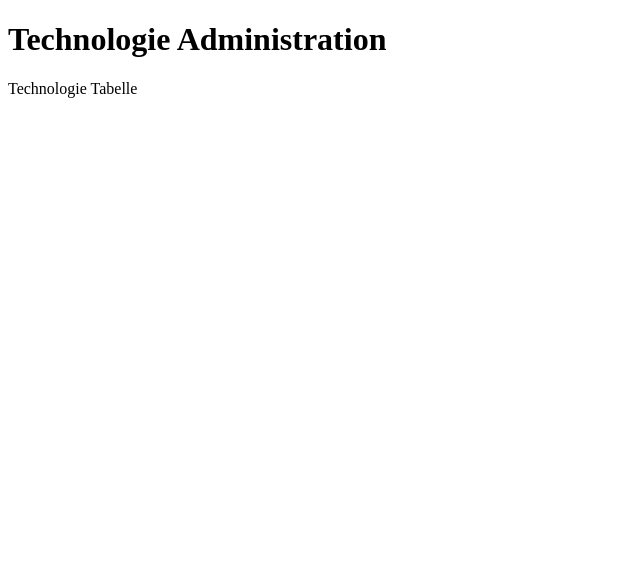
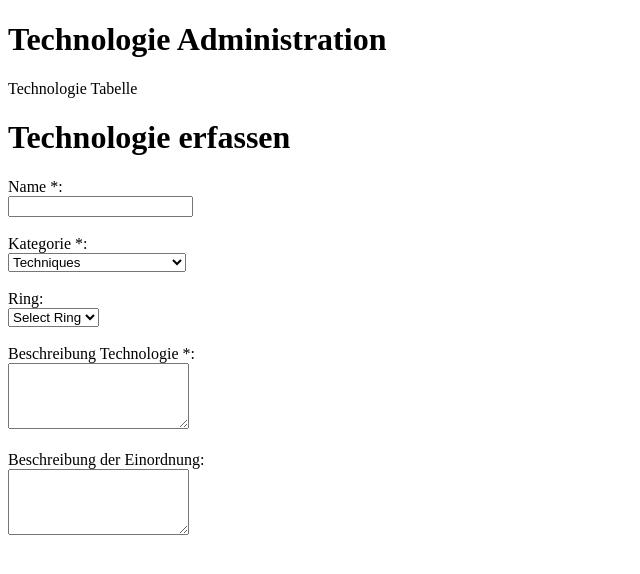
Before and after one commit to sven-baechler/technologie-radar-frontend, an Angular app: page / in a window 1280 px wide. Shown: the top 574 px of the page, without its empty margins (0-640 px from the left). Built offline with nearby package versions, Linux system fonts and the light colour scheme.

Commit message:
inhalt komponenten

```diff
--- a/src/app/app.component.html
+++ b/src/app/app.component.html
@@ -1,3 +1,4 @@
 <app-technologie-administration></app-technologie-administration>
+<app-technologie-detail></app-technologie-detail>
 
 <router-outlet />
--- a/src/app/app.module.ts
+++ b/src/app/app.module.ts
@@ -3,6 +3,7 @@ import { BrowserModule, provideClientHydration } from '@angular/platform-browser
 import { AppRoutingModule } from './app-routing.module';
 import { AppComponent } from './app.component';
 import { TechnologieAdministrationModule } from './technologie-administration/technologie-administration.module';
+import { TechnologieDetailModule } from './technologie-detail/technologie-detail.module';
 
 @NgModule({
     declarations: [
@@ -11,7 +12,8 @@ import { TechnologieAdministrationModule } from './technologie-administration/te
     imports: [
         BrowserModule,
         AppRoutingModule,
-        TechnologieAdministrationModule
+        TechnologieAdministrationModule,
+        TechnologieDetailModule
     ],
     providers: [
         provideClientHydration()
--- a/src/app/technologie-detail/technologie-detail.component.html
+++ b/src/app/technologie-detail/technologie-detail.component.html
@@ -1 +1,30 @@
-<p>technologie-detail works!</p>
+<h1>Technologie erfassen</h1>
+<label for="name">Name <span>*</span>:</label><br>
+<input type="text" id="name" name="name" required><br><br>
+
+<label for="category">Kategorie <span>*</span>:</label><br>
+<select name="ring" id="ring" required>
+    <option value="Techniques">Techniques</option>
+    <option value="Tools">Tools</option>
+    <option value="Platforms">Platforms</option>
+    <option value="LanguagesFrameworks">Languages & Frameworks</option>
+</select><br><br>
+
+<label for="ring">Ring:</label><br>
+<select name="ring" id="ring">
+    <option value="NotDefined">Select Ring</option>
+    <option value="Assess">Assess</option>
+    <option value="Trial">Trial</option>
+    <option value="Adopt">Adopt</option>
+    <option value="Hold">Hold</option>
+</select><br><br>
+
+<label for="description">Beschreibung Technologie <span>*</span>:</label><br>
+<textarea id="description" name="description" rows="4" required></textarea><br><br>
+
+<label for="beschreibungEinordnung">Beschreibung der Einordnung:</label><br>
+<textarea id="beschreibungEinordnung" name="beschreibungEinordnung" rows="4"></textarea><br><br>
+
+<!--
+<button (click)="saveTechnologie()">Speichern</button>
+-->
--- a/src/app/technologie-detail/technologie-detail.module.ts
+++ b/src/app/technologie-detail/technologie-detail.module.ts
@@ -10,6 +10,9 @@ import { TechnologieDetailComponent } from './technologie-detail.component';
     ],
     imports: [
         CommonModule
+    ],
+    exports: [
+        TechnologieDetailComponent
     ]
 })
 export class TechnologieDetailModule { }
```
Lines whose indentation alone changed are shown as unchanged.
